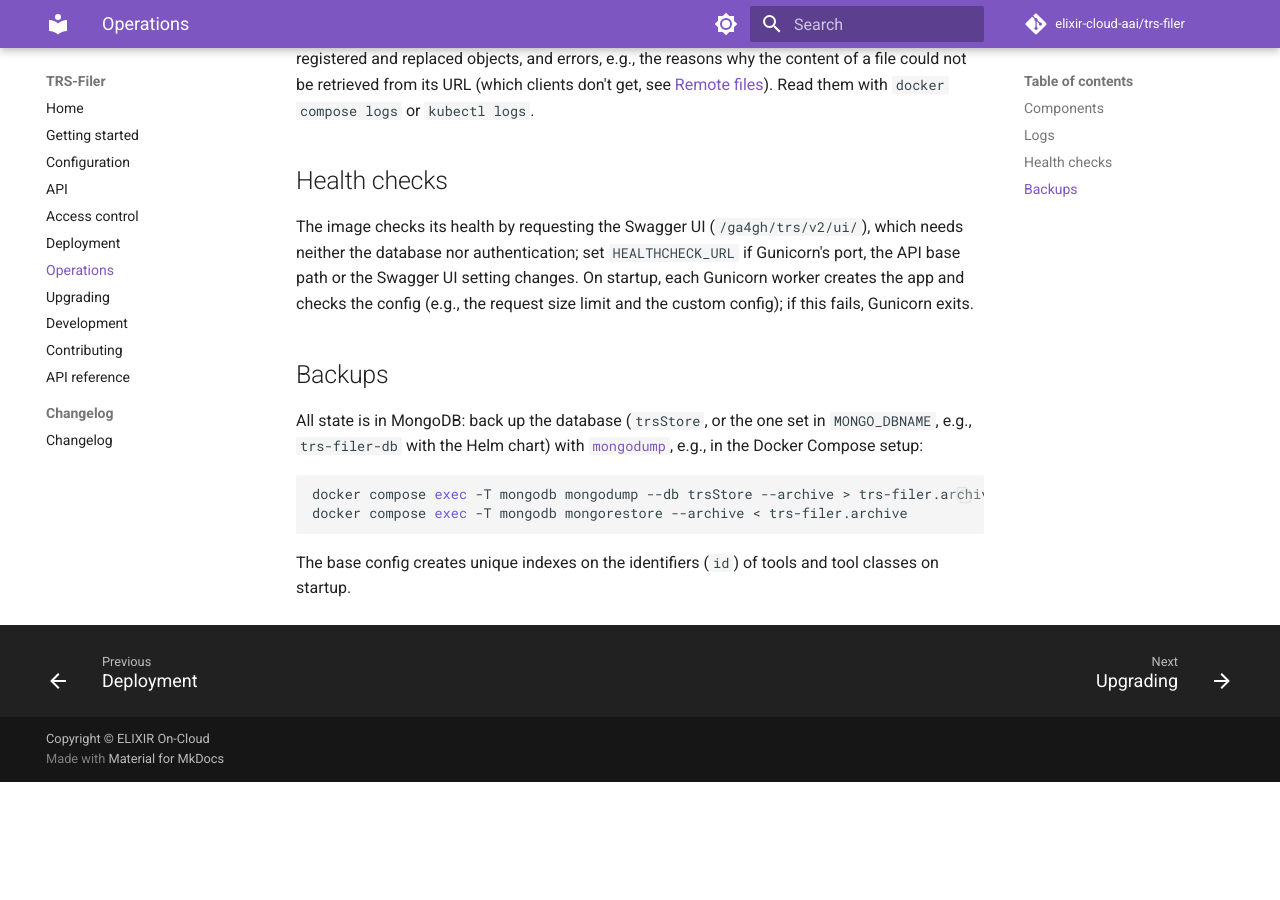
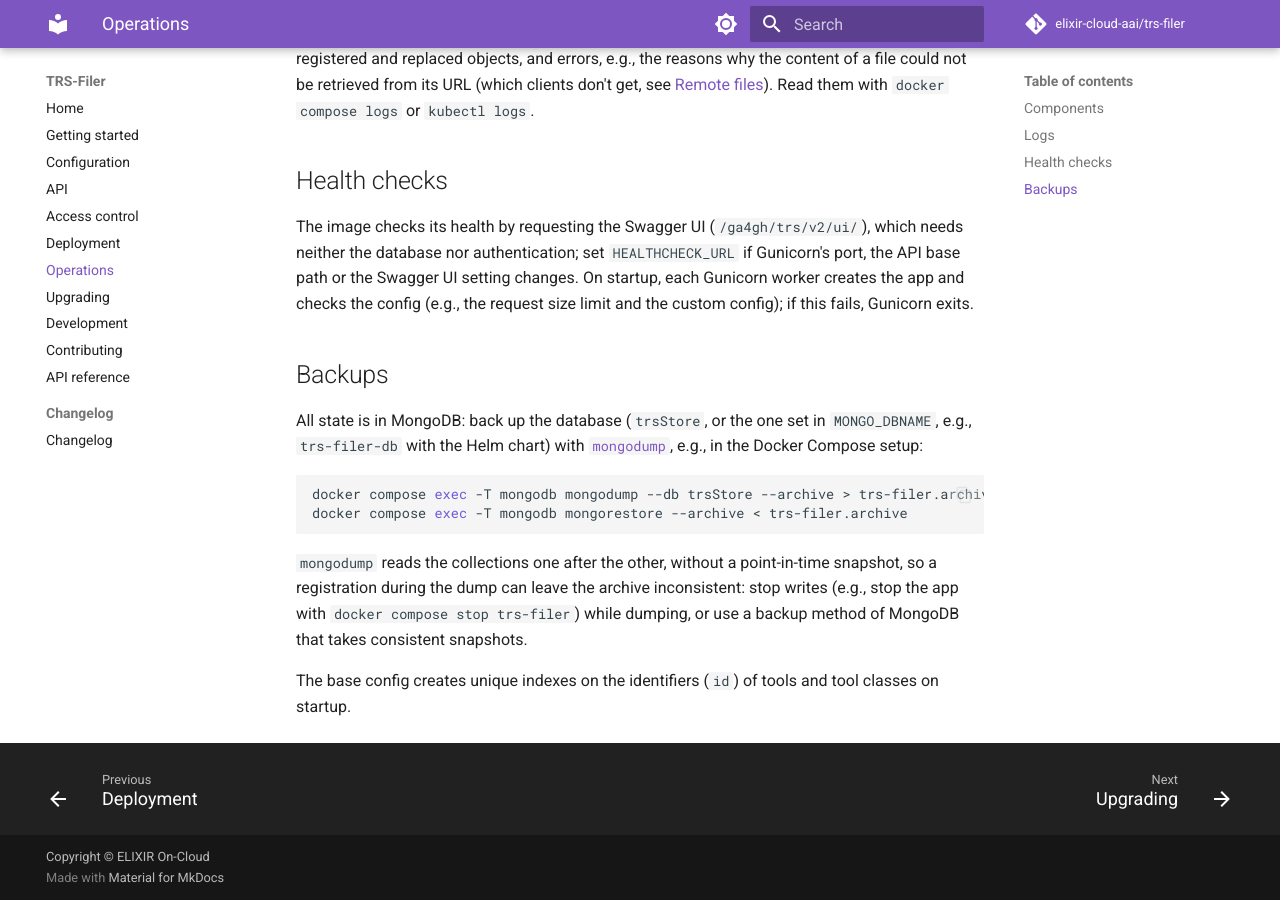
Before and after one commit to elixir-cloud-aai/trs-filer, an MkDocs documentation site: the page built from docs/operations.md, in a window 1280 px wide and 900 px high, scrolled down 520 px. Built offline with MkDocs 1.6.1 and Material for MkDocs 9.7.7, drawn with Linux system fonts in a browser that asks for light colours; comment, search, counter and statistics services are not loaded; before the commit the page ends 1302 px from its top, so only the background shows below that.

Commit message:
docs: stop writes for consistent backups
mongodump has no point-in-time snapshot of several collections, so the
backup section says to stop writes while dumping (Sourcery).

Co-Authored-By: Claude Opus 5.5 <noreply@anthropic.com>

````diff
--- a/docs/operations.md
+++ b/docs/operations.md
@@ -44,5 +44,11 @@ docker compose exec -T mongodb mongodump --db trsStore --archive > trs-filer.arc
 docker compose exec -T mongodb mongorestore --archive < trs-filer.archive
 ```
 
+`mongodump` reads the collections one after the other, without a
+point-in-time snapshot, so a registration during the dump can leave the
+archive inconsistent: stop writes (e.g., stop the app with
+`docker compose stop trs-filer`) while dumping, or use a backup method of
+MongoDB that takes consistent snapshots.
+
 The base config creates unique indexes on the identifiers (`id`) of tools
 and tool classes on startup.
````
